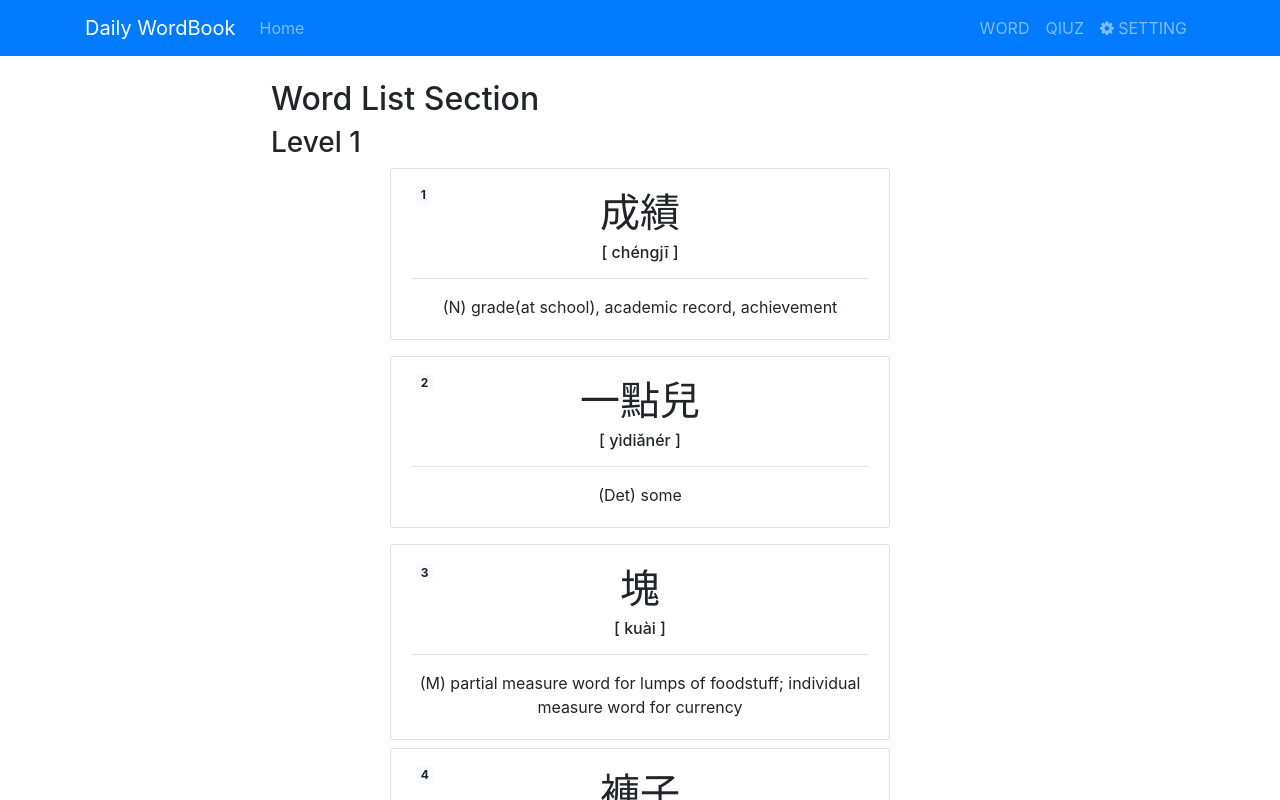
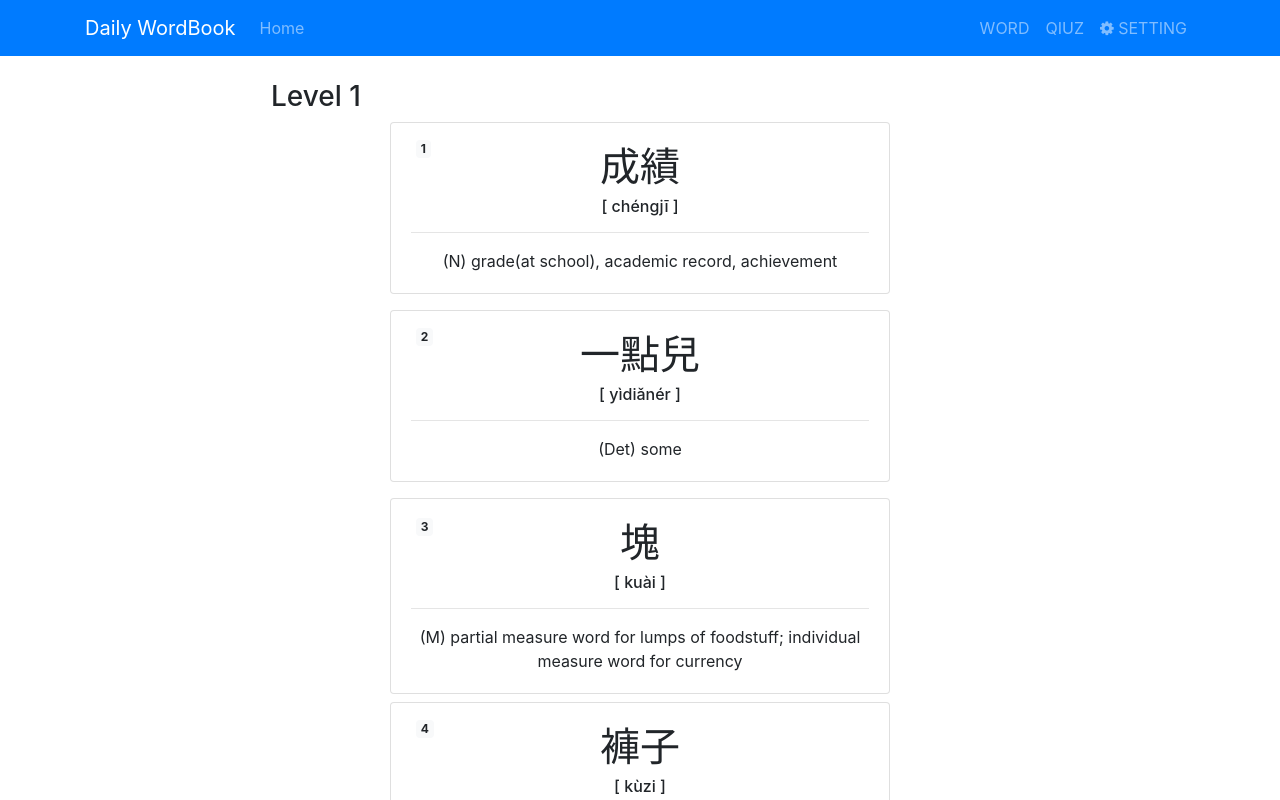
Before and after one commit to EdwardBaek/DailyWordbookTOCFL, an Angular app: page /words in a window 1280 px wide. Shown: the top 800 px of the page. Built offline with nearby package versions, Linux system fonts and the light colour scheme.

Commit message:
Extract Word Card Component form Word List Component

```diff
--- a/src/app/app.module.ts
+++ b/src/app/app.module.ts
@@ -24,6 +24,7 @@ import { AppRoutingModule } from './app-routing.module';
 import { QuizQuestionComponent } from './components/quiz-question/quiz-question.component';
 import { FormsModule } from '@angular/forms';
 import { SettingService } from './services/setting.service';
+import { WordCardComponent } from './components/word-card/word-card.component';
 
 @NgModule({
   declarations: [
@@ -37,7 +38,8 @@ import { SettingService } from './services/setting.service';
     RecordListComponent,
     SettingComponent,
     NotFoundComponent,
-    QuizQuestionComponent
+    QuizQuestionComponent,
+    WordCardComponent
   ],
   imports: [
     BrowserModule,
--- /dev/null
+++ b/src/app/components/word-card/word-card.component.css
@@ -0,0 +1,47 @@
+/* Start Flip Card with Bootstrap */
+.card-wrapper.effect-flip {
+    position: relative;
+    perspective: 800px;
+    cursor: pointer;
+}
+.card-wrapper.card-word {
+    width: 100%;
+    min-height: 180px;
+    max-width: 500px;
+    margin: auto;
+}
+.card-wrapper.effect-flip .flip-area {
+    position: absolute;
+    width: 100%;
+    height: 100%;
+    transform-style: preserve-3d;
+    transition: 0.8s;
+}
+.card-wrapper.effect-flip .flip-area.flipped {
+    transform: rotateY(180deg);
+}
+.card-wrapper.effect-flip .card {
+    position: absolute;
+    display: block;
+    width: 100%;
+    height: 100%;
+    backface-visibility: hidden;
+}
+.card-wrapper.effect-flip .card.face-back {
+    transform: rotateY(180deg);
+}
+.card-wrapper.effect-flip .card .card-content {
+    padding: 2rem;
+}
+.card-wrapper.effect-flip .card .card-content.vertical-align-middle {
+    position: relative;
+    top: 50%;
+    transform: translateY(-50%);
+}
+
+.badge-left-top {
+    position: absolute;
+    top: 10%;
+    left: 5%;
+}
+/* End Flip Card with Bootstrap */
--- /dev/null
+++ b/src/app/components/word-card/word-card.component.html
@@ -0,0 +1,36 @@
+<!-- Start Simple Word Card -->
+<div *ngIf="isSimpleCardType() && word">
+  <div class="card-wrapper mb-2 card-word">
+    <div class="card text-center">
+      <span class="badge badge-left-top badge-light">{{ word.index }}</span>
+      <div class="card-body">
+        <h1 class="card-title">{{ word.word }}</h1>
+        <h6 class="card-subtitle">[ {{ word.sound }} ]</h6>
+        <hr>
+        <p class="card-text"><span *ngIf="word.class">{{ word.class }}</span>  {{ word.explain }}</p>
+      </div>
+    </div>
+  </div>
+</div>
+<!-- End - Simple Word Card -->
+
+<!-- Start Word Card - fllip type -->
+<div *ngIf="isFlipCardType() && word">
+  <div class="card-wrapper mb-2 card-word effect-flip">
+    <div class="flip-area text-center" (click)="word.flipped=!word.flipped" [class.flipped]="word.flipped">
+      <div class="card face-front">
+        <span class="badge badge-left-top badge-light">{{ word.index }}</span>
+        <div class="card-content vertical-align-middle">
+          <h1 class="card-title">{{ word.word }}</h1>
+          <h6 class="card-subtitle">[ {{ word.sound }} ]</h6>
+        </div>
+      </div>
+      <div class="card face-back bg-light">
+        <div class="card-content vertical-align-middle">
+          <p class="card-text"><span *ngIf="word.class">{{ word.class }}</span>  {{ word.explain }}</p>
+        </div>
+      </div>
+    </div>
+  </div>
+</div>
+<!-- End Word Card - fllip type -->
--- /dev/null
+++ b/src/app/components/word-card/word-card.component.ts
@@ -0,0 +1,26 @@
+import { Component, OnInit, Input } from '@angular/core';
+import { Word } from '../../models/Word';
+
+@Component({
+  selector: 'app-word-card',
+  templateUrl: './word-card.component.html',
+  styleUrls: ['./word-card.component.css']
+})
+export class WordCardComponent implements OnInit {
+  @Input('word') word: Word;
+  @Input('cardType') cardType: number;
+
+  constructor() { }
+
+  ngOnInit() {
+
+  }
+
+  private isSimpleCardType() {
+    return (this.cardType == 0)
+  }
+  private isFlipCardType() {
+    return (this.cardType == 1)
+  }
+
+}
--- a/src/app/components/word-list/word-list.component.html
+++ b/src/app/components/word-list/word-list.component.html
@@ -1,41 +1,6 @@
-<h2>Word List Section</h2>
 <div *ngIf="words.length > 0">
   <h3> Level {{ selectedLevel }}</h3>
-  <!-- Start Word Card - fllip type -->
-  <div *ngIf="isFlipCardType()">
-    <div class="card-wrapper mb-2 card-word effect-flip" *ngFor="let word of words">
-      <div class="flip-area text-center" (click)="word.flipped=!word.flipped" [class.flipped]="word.flipped">
-        <div class="card face-front">
-          <span class="badge badge-left-top badge-light">{{ word.index }}</span>
-          <div class="card-content vertical-align-middle">
-            <h1 class="card-title">{{ word.word }}</h1>
-            <h6 class="card-subtitle">[ {{ word.sound }} ]</h6>
-          </div>
-        </div>
-        <div class="card face-back bg-light">
-          <div class="card-content vertical-align-middle">
-            <p class="card-text"><span *ngIf="word.class">{{ word.class }}</span>  {{ word.explain }}</p>
-          </div>
-        </div>
-      </div>
-    </div>
-  </div>
-  <!-- End Word Card - fllip type -->
-  <!-- Start Simple Word Card -->
-  <div *ngIf="isSimpleCardType()">
-    <div class="card-wrapper mb-2 card-word" *ngFor="let word of words">
-      <div class="card text-center">
-        <span class="badge badge-left-top badge-light">{{ word.index }}</span>
-        <div class="card-body">
-          <h1 class="card-title">{{ word.word }}</h1>
-          <h6 class="card-subtitle">[ {{ word.sound }} ]</h6>
-          <hr>
-          <p class="card-text"><span *ngIf="word.class">{{ word.class }}</span>  {{ word.explain }}</p>
-        </div>
-      </div>
-    </div>
-  </div>
-  <!-- End - Simple Word Card -->
+  <app-word-card *ngFor="let word of words" [word]="word" [cardType]="selectedWordCardType"></app-word-card>
 </div>
 
 <!-- Data loading Exception -->
```
Also changed, not shown: 1 other file (tests, documents, lock files or other folders).
